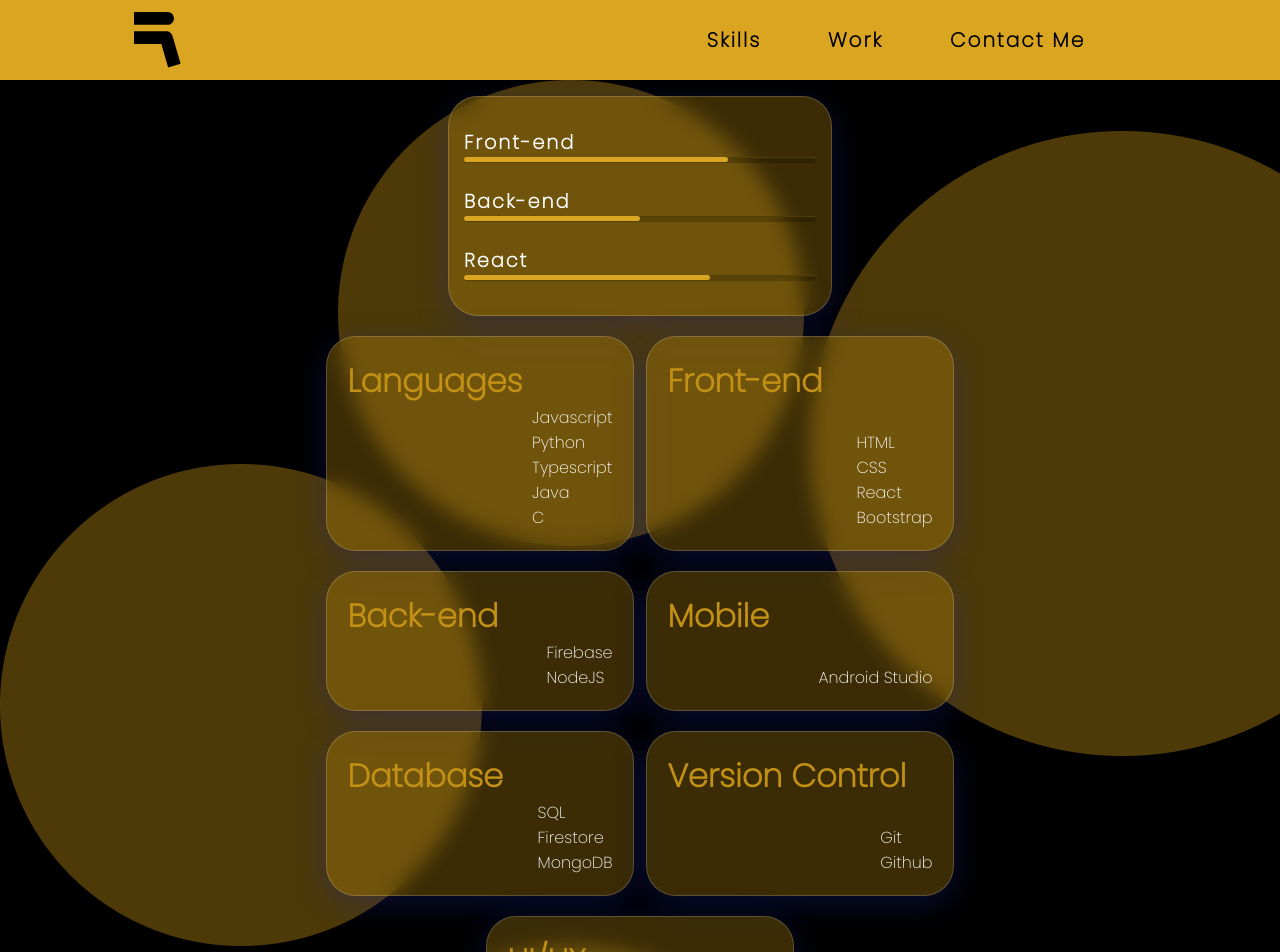
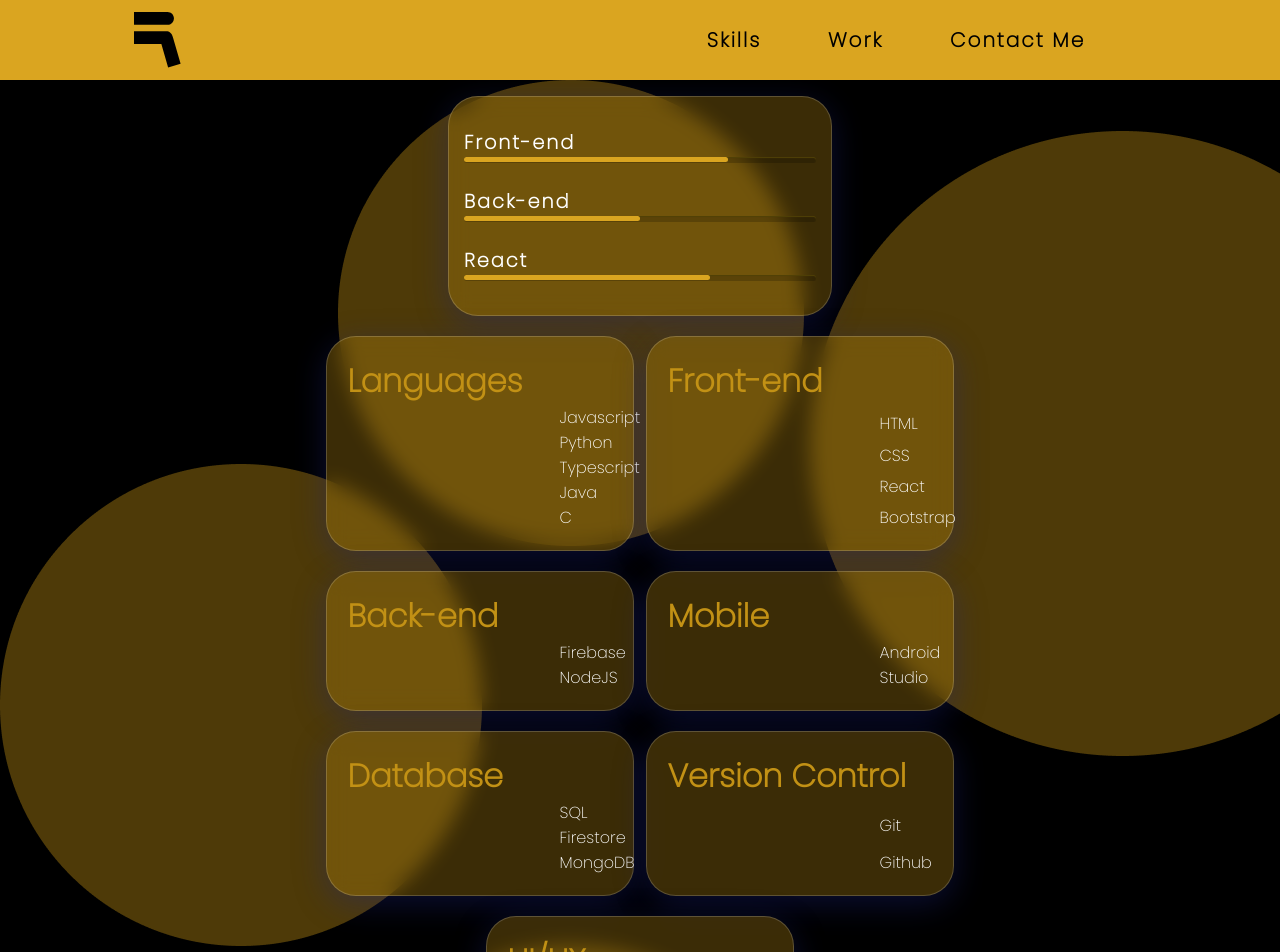
Before and after one commit to Rahul16086/portfoliov1, a Next.js app: page /skills in a window 1280 px wide. Shown: the top 952 px of the page. Built offline with nearby package versions, Linux system fonts and the light colour scheme.

Commit message:
Removed unnecessary data and added separate data file for Skills component

```diff
--- a/components/skills/Skills.js
+++ b/components/skills/Skills.js
@@ -1,5 +1,6 @@
 import React from "react";
 import classes from "./Skills.module.css";
+import { SkillsData } from "./SkillsData";
 
 const SkillsComponent = () => {
   return (
@@ -36,99 +37,16 @@ const SkillsComponent = () => {
       </div>
 
       <div className={classes.skillsContainer}>
-        <div className={classes.skills}>
-          <div className={classes.individual}>
-            <h1>Languages</h1>
-            <p>
-              Javascript <br />
-              Python <br />
-              Typescript
-              <br /> Java
-              <br /> C
-            </p>
+        {SkillsData.map((skill, key) => (
+          <div className={classes.skills} key={key}>
+            <div className={classes.individual}>
+              <h1>{skill.SkillTitle}</h1>
+              {skill.Skills.map((skillName, key) => (
+                <p key={key}>{skillName}</p>
+              ))}
+            </div>
           </div>
-        </div>
-        <div className={classes.skills}>
-          <div className={classes.individual}>
-            <h1>Front-end</h1>
-            <p>
-              HTML <br />
-              CSS <br />
-              React
-              <br />
-              Bootstrap
-            </p>
-          </div>
-        </div>
-        <div className={classes.skills}>
-          <div className={classes.individual}>
-            <h1>Back-end</h1>
-            <p>
-              Firebase
-              <br /> NodeJS
-            </p>
-          </div>
-        </div>
-        <div className={classes.skills}>
-          <div className={classes.individual}>
-            <h1>Mobile</h1>
-            <p>Android Studio</p>
-          </div>
-        </div>
-        <div className={classes.skills}>
-          <div className={classes.individual}>
-            <h1>Database</h1>
-            <p>
-              SQL
-              <br />
-              Firestore
-              <br />
-              MongoDB
-            </p>
-          </div>
-        </div>
-        <div className={classes.skills}>
-          <div className={classes.individual}>
-            <h1>Version Control</h1>
-            <p>
-              Git
-              <br />
-              Github
-            </p>
-          </div>
-        </div>
-        <div className={classes.skills}>
-          <div className={classes.individual}>
-            <h1>UI/UX</h1>
-            <p>
-              Figma
-              <br />
-              Adobe Photoshop
-            </p>
-          </div>
-        </div>
-        {/*</div>*/}
-        {/*<div>*/}
-        {/*  <h1>UI/UX</h1>*/}
-        {/*  <p>Figma</p>*/}
-        {/*</div>*/}
-        {/*  </p>*/}
-        {/*  <h1>Mobile</h1>*/}
-        {/*  <p>Android Studio</p>*/}
-        {/*</div>*/}
-        {/*<div className={classes.skills}>*/}
-        {/*  <h1>Database</h1>*/}
-        {/*  <p>*/}
-        {/*    SQL*/}
-        {/*    <br />*/}
-        {/*    Firestore*/}
-        {/*    <br />*/}
-        {/*    MongoDB*/}
-        {/*  </p>*/}
-        {/*  <h1>Version Control</h1>*/}
-        {/*  <p>Git Github</p>*/}
-        {/*</div>*/}
-        {/*</div>*/}
+        ))}
       </div>
     </div>
   );
--- a/components/skills/Skills.module.css
+++ b/components/skills/Skills.module.css
@@ -138,6 +138,7 @@
 .individual p{
     margin-top: auto;
     align-self: flex-end;
+    width: 20%;
 }
 
 @media (max-width: 40rem) {
--- /dev/null
+++ b/components/skills/SkillsData.js
@@ -0,0 +1,18 @@
+export const SkillsData = [
+  {
+    SkillTitle: "Languages",
+    Skills: ["Javascript", "Python", "Typescript", "Java", "C"],
+  },
+  {
+    SkillTitle: "Front-end",
+    Skills: ["HTML", "CSS", "React", "Bootstrap"],
+  },
+  {
+    SkillTitle: "Back-end",
+    Skills: ["Firebase", "NodeJS"],
+  },
+  { SkillTitle: "Mobile", Skills: ["Android Studio"] },
+  { SkillTitle: "Database", Skills: ["SQL", "Firestore", "MongoDB"] },
+  { SkillTitle: "Version Control", Skills: ["Git", "Github"] },
+  { SkillTitle: "UI/UX", Skills: ["Figma", "Adobe", "Photoshop"] },
+];
```
